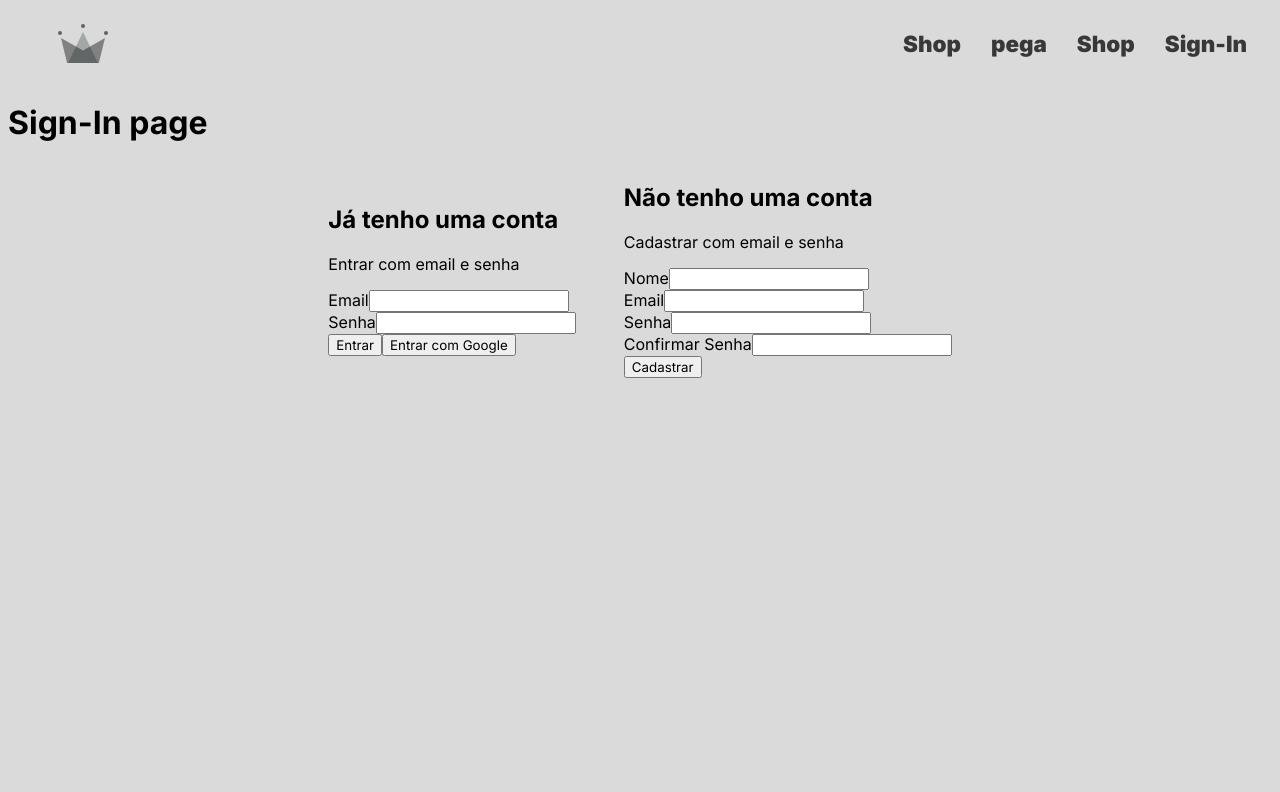
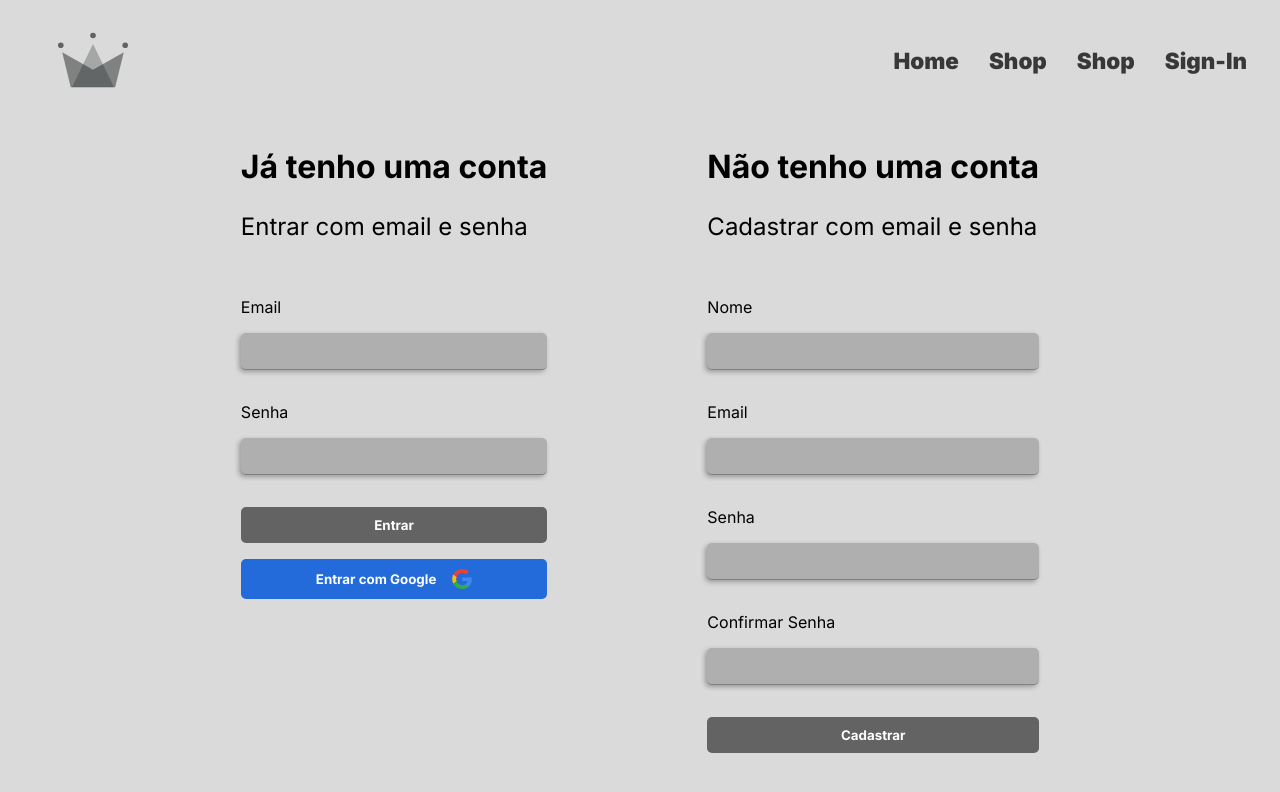
Before and after one commit to AndreLuizMMS/crwn-clothing-eCommerce, a React (Vite) app: page /sign-in in a window 1280 px wide. Shown: the top 792 px of the page. Built offline with nearby package versions, Linux system fonts and the light colour scheme.

Commit message:
Auth componets, styling

```diff
--- a/src/App/App.jsx
+++ b/src/App/App.jsx
@@ -3,7 +3,7 @@ import { Routes, Route } from 'react-router-dom';
 import Home from './components/routes/Home/Home';
 import Shop from './components/routes/Shop/Shop';
 import Navigation from './components/routes/Navigation/Navigation';
-import SignIn from './components/routes/Sign-In-page/Sign-In';
+import Auth from './components/routes/Auth/Auth';
 
 import './App.scss';
 
@@ -14,7 +14,7 @@ const App = () => {
         <Route path="/" element={<Navigation />}>
           <Route index element={<Home />} />
           <Route path="/shop" element={<Shop />} />
-          <Route path="/sign-in" element={<SignIn />} />
+          <Route path="/sign-in" element={<Auth />} />
         </Route>
       </Routes>
     </div>
--- a/src/App/components/Sign-in-form/Sign-in-form.jsx
+++ b/src/App/components/Sign-in-form/Sign-in-form.jsx
@@ -1,32 +1,62 @@
 import { signInWithGooglePopUp } from '../../../utils/FireBase/FireBase';
 
+import './Sign-in-form.scss';
+
+import logo from '../../../assets/Google__G__Logo.png';
+import { useState } from 'react';
+
+const defaultFormFields = {
+  email: '',
+  password: ''
+};
+
 const SignInForm = () => {
+  const [formField, setFormField] = useState(defaultFormFields);
+  const { email, password } = formField;
+
   const logGoogleUserPopUp = async () => {
     console.log('cheogu');
     const { user } = await signInWithGooglePopUp();
     const userDocRef = await createUserDocFromAuth(user);
   };
 
+  function clearForm() {
+    setFormField(defaultFormFields);
+  }
+
+  function handleChange(event) {
+    const { name, value } = event.target;
+    setFormField({ ...formField, [name]: value });
+  }
+
+  async function handleSubmit(event) {
+    clearForm();
+  }
+
   return (
     <div className="sign-in">
-      <form onSubmit={() => {}}>
+      <header>
         <h2> Já tenho uma conta </h2>
         <p>Entrar com email e senha</p>
+      </header>
+      <form onSubmit={handleSubmit}>
+        <label htmlFor="email">Email</label>
+        <input type="text" name="email" value={email} onChange={handleChange} />
 
-        <div className="email-container">
-          <label htmlFor="email">Email</label>
-          <input type="text" name="email" />
-        </div>
+        <label htmlFor="password">Senha</label>
+        <input
+          type="password"
+          name="password"
+          value={password}
+          onChange={handleChange}
+        />
+        <button className="login-btn">Entrar</button>
+      </form>
 
-        <div className="password-container">
-          <label htmlFor="password">Senha</label>
-          <input type="text" name="password" />
-        </div>
-      </form>
-      <div className="button-container">
-        <button type="submit">Entrar</button>
-        <button onClick={logGoogleUserPopUp}>Entrar com Google</button>
-      </div>
+      <button onClick={logGoogleUserPopUp} className="google-btn">
+        Entrar com Google
+        <img src={logo} className="google-logo" alt="" />
+      </button>
     </div>
   );
 };
--- /dev/null
+++ b/src/App/components/Sign-in-form/Sign-in-form.scss
@@ -0,0 +1,92 @@
+$sub-color: grey;
+$main-color: black;
+
+
+.sign-in {
+  display: flex;
+  flex-direction: column;
+
+  & header {
+    margin-bottom: 1rem;
+
+    & h2 {
+      font-size: 2rem;
+    }
+    & p {
+      font-size: 1.5rem;
+    }
+  }
+
+  & form {
+    display: flex;
+    flex-direction: column;
+
+
+    & label {
+      display: block;
+      margin-bottom: 1rem;
+
+    }
+
+    & input {
+    background-color: #afafaf;
+    color: black;
+    font-weight: 600;
+    padding: 10px 10px 10px 5px;
+    display: block;
+    width: 100%;
+    border: none;
+    border-radius: 5px;
+    border-bottom: 1px solid $sub-color;
+    box-shadow: -2px 2px 5px rgba(0, 0, 0, 0.3);
+    margin-bottom: 2rem;
+
+
+      &:focus {
+        outline: none;
+        box-shadow: -2px 2px 5px rgba(0, 0, 0, 0.6);
+      }
+    }
+  }
+
+    display: flex;
+    gap: 1rem;
+
+    & button  {
+      padding: 10px 12px;
+    }
+
+    & .google-btn {
+      display: flex;
+      gap: 1rem;
+      align-items: center;
+      justify-content: center;
+      background-color: #236adb;
+      color: white;
+      border: none;
+      border-radius: 5px;
+      font-weight: 600;
+
+      &:hover {
+        background-color: #1d6ef0;
+        box-shadow: -2px 2px 5px rgba(0, 0, 0, 0.3);
+      }
+    }
+
+    & .login-btn{
+      background:#636363;
+      color: white;
+      font-weight: 600;
+      border: none;
+      border-radius: 5px;
+
+        &:hover {
+          box-shadow: -2px 2px 5px rgba(0, 0, 0, 0.4);
+        }
+    }
+
+
+}
+.google-logo {
+  width: 20px;
+}
--- a/src/App/components/Sign-up-form/Sign-Up-Form.jsx
+++ b/src/App/components/Sign-up-form/Sign-Up-Form.jsx
@@ -52,14 +52,15 @@ function SignUpForm() {
   }
 
   return (
-    <div className="sing-up">
+    <div className="sign-up">
       <form onSubmit={handleSubmit}>
+        <header>
           <h2> Não tenho uma conta </h2>
           <p>Cadastrar com email e senha</p>
+        </header>
 
-        <div className="displayName-container">
-          <label>
-            Nome
+        <div className="form-container">
+          <label>Nome</label>
           <input
             required
             type="text"
@@ -67,12 +68,8 @@ function SignUpForm() {
             onChange={handleChange}
             value={displayName}
           />
-          </label>
-        </div>
 
-        <div className="email-container">
-          <label>
-            Email
+          <label>Email</label>
           <input
             required
             type="email"
@@ -80,11 +77,8 @@ function SignUpForm() {
             onChange={handleChange}
             value={email}
           />
-          </label>
-        </div>
-        <div className="password-container">
-          <label>
-            Senha
+
+          <label>Senha</label>
           <input
             required
             type="password"
@@ -92,11 +86,8 @@ function SignUpForm() {
             onChange={handleChange}
             value={password}
           />
-          </label>
-        </div>
-        <div className="confirmPassword">
-          <label>
-            Confirmar Senha
+
+          <label>Confirmar Senha</label>
           <input
             required
             type="password"
@@ -104,8 +95,8 @@ function SignUpForm() {
             onChange={handleChange}
             value={confirmPassword}
           />
-          </label>
         </div>
+
         <div className="button-container">
           <button type="submit">Cadastrar</button>
         </div>
--- a/src/App/components/Sign-up-form/Sin-Up-form.scss
+++ b/src/App/components/Sign-up-form/Sin-Up-form.scss
@@ -3,3 +3,75 @@
   align-items: center;
   justify-content: center;
 }
+
+  $sub-color: grey;
+$main-color: black;
+
+
+ .sign-up {
+  display: flex;
+  flex-direction: column;
+
+  & header {
+    margin-bottom: 3.5rem;
+
+    & h2 {
+      font-size: 2rem;
+    }
+    & p {
+      font-size: 1.5rem;
+    }
+  }
+}
+
+.form-container {
+  display: flex;
+  flex-direction: column;
+
+  & label {
+    display: block;
+    margin-bottom: 1rem;
+
+  }
+
+  & input {
+    background-color: #afafaf;
+    color: black;
+    font-weight: 600;
+    padding: 10px 10px 10px 5px;
+    display: block;
+    width: 100%;
+    border: none;
+    border-radius: 5px;
+    border-bottom: 1px solid $sub-color;
+    box-shadow: -2px 2px 5px rgba(0, 0, 0, 0.3);
+    margin-bottom: 2rem;
+
+
+      &:focus {
+        outline: none;
+        box-shadow: -2px 2px 5px rgba(0, 0, 0, 0.6);
+      }
+    }
+}
+
+.button-container {
+  display: flex;
+  justify-content: center;
+
+    & button {
+    padding: 10px 15px;
+    background:#636363;
+    color: white;
+    font-weight: 600;
+    border: none;
+    border-radius: 5px;
+    width: 100%;
+    padding: 10px 0px  ;
+
+    &:hover {
+      box-shadow: -2px 2px 5px rgba(0, 0, 0, 0.4);
+    }
+
+  }
+}
--- a/src/App/components/routes/Sign-In-page/Sign-In.jsx
+++ b/src/App/components/routes/Auth/Auth.jsx
@@ -6,12 +6,11 @@ import {
 import SignInForm from '../../Sign-in-form/Sign-in-form';
 import SignUpForm from '../../Sign-up-form/Sign-Up-Form';
 
-import './Sign-In.scss';
+import './Auth.scss';
 
 const SignIn = () => {
   return (
     <>
-      <h1>Sign-In page</h1>
       <div className="content-container">
         <SignInForm />
         <SignUpForm />
--- a/src/App/components/routes/Sign-In-page/Sign-In.scss
+++ b/src/App/components/routes/Auth/Auth.scss
@@ -1,7 +1,9 @@
 .content-container {
   display: flex;
   justify-content: center;
-  align-items: center;
 
-  gap: 3rem;
+  height: 500px;
+
+
+  gap: 10rem;
 }
--- a/src/App/components/routes/Navigation/Navigation.jsx
+++ b/src/App/components/routes/Navigation/Navigation.jsx
@@ -13,11 +13,11 @@ const Navigation = () => {
         <img src={crwnLogo} alt="" />
           </Link>
         <div className="nav-links-container">
+          <Link className="nav-links" to="/">
+            Home
+          </Link>
           <Link className="nav-links" to="/shop">
             Shop
-          </Link>
-          <Link className="nav-links" to="/shop">
-            pega
           </Link>
           <Link className="nav-links" to="/shop">
             Shop
--- a/src/App/components/routes/Navigation/Navigation.scss
+++ b/src/App/components/routes/Navigation/Navigation.scss
@@ -5,6 +5,7 @@
   justify-content: space-between;
   align-items: center;
   margin-bottom: 25px;
+  margin-top: 25px;
 
   .logo-container {
     height: 100%;
@@ -12,6 +13,11 @@
     display: flex;
     align-items: center;
     padding-left: 50px;
+
+    & img {
+      height: 100%;
+      width: 70px;
+    }
   }
 
   .nav-links-container {
```
Also changed, not shown: src/assets/Google__G__Logo.png (added). Lines whose indentation alone changed are shown as unchanged.
